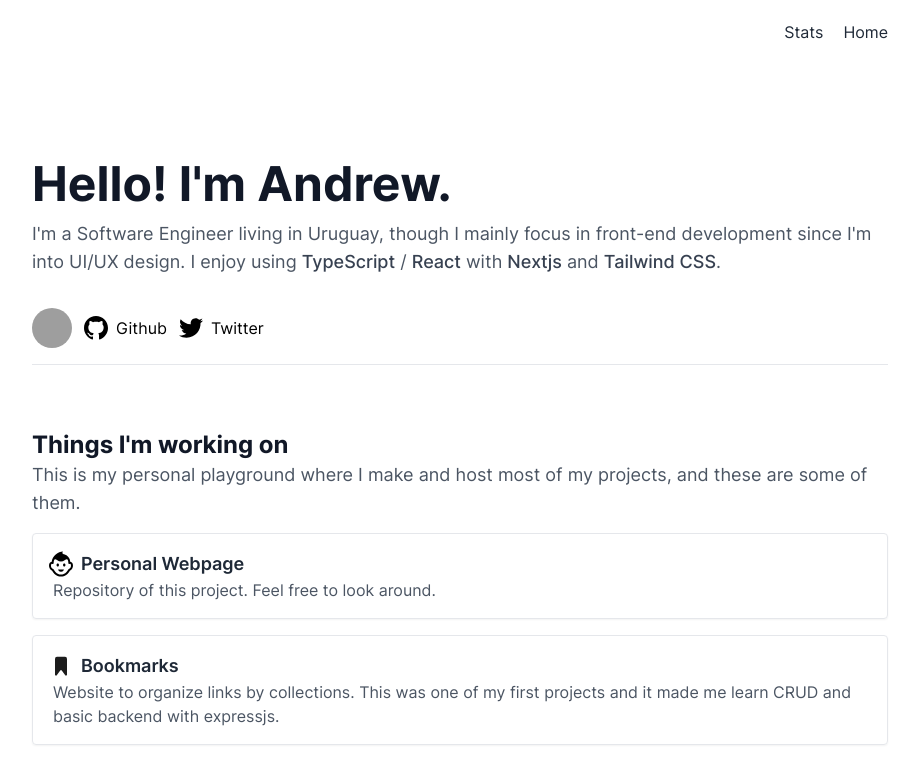
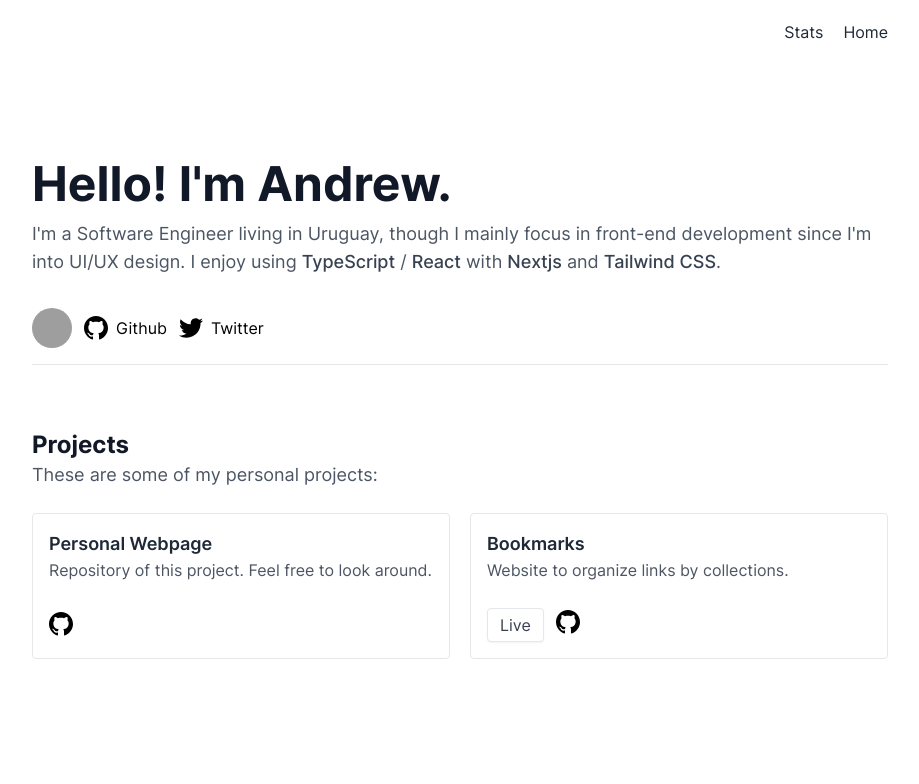
Before and after one commit to andresmarpz/website, a Next.js app: page / in a window 1280 px wide. Shown: the top 784 px of the page, without its empty margins (180-1099 px from the left). Built offline with nearby package versions, Linux system fonts and the light colour scheme; grey boxes are pictures that could not be loaded.

Commit message:
Change project cards

```diff
--- /dev/null
+++ b/components/Button.tsx
@@ -0,0 +1,24 @@
+import React from 'react';
+
+const Button = (
+    props: React.PropsWithChildren<{
+        fill?: boolean | false;
+        href?: string | undefined;
+    }>
+) => {
+    return (
+        <>
+            <button
+                className={
+                    (props.fill
+                        ? 'bg-gray-800 text-white '
+                        : 'bg-white text-gray-700 ') +
+                    ' border rounded shadow-sm py-1 px-3'
+                }>
+                {props.children}
+            </button>
+        </>
+    );
+};
+
+export default Button;
--- a/components/Project.tsx
+++ b/components/Project.tsx
@@ -1,42 +1,52 @@
 import React from 'react';
 
 import Image from 'next/image';
+import Button from './Button';
 
 const Project = (props: {
     title: string;
     description: string;
-    link: string;
+    link?: string;
+    github?: string;
     icon?: string;
+    image?: string;
     className?: string;
 }) => {
     return (
-        <a href={props.link} target="_blank" rel="noreferrer" className="h-10">
-            <div
-                className={
-                    'border border-gray-200 rounded p-4 text-gray-600 h-full mt-4 overflow-hidden transition duration-200 ease-in-out shadow-sm hover:shadow-md' +
-                    (props.className === undefined ? '' : props.className)
-                }>
-                <div className="flex">
-                    {props.icon !== undefined ? (
+        <div
+            className={
+                'p-4 text-gray-600 h-full overflow-hidden grid grid-rows-project border border-gray-200 rounded' +
+                (props.className === undefined ? '' : props.className)
+            }>
+            <h2 className="text-lg font-semibold text-gray-800">
+                {props.title}
+            </h2>
+
+            <p className="overflow-ellipsis">{props.description}</p>
+            <div className="flex items-center mt-2">
+                {props.link !== undefined ? (
+                    <a href={props.link} target="_blank">
+                        <Button>Live</Button>
+                    </a>
+                ) : (
+                    ''
+                )}
+                {props.github !== undefined ? (
+                    <a
+                        className={props.link !== undefined ? 'ml-3' : ''}
+                        href={props.github}
+                        target="_blank">
                         <Image
-                            src={props.icon}
+                            src={'/svgs/github.svg'}
                             width={24}
                             height={24}
-                            alt={'project icon'}
                         />
-                    ) : (
-                        ''
-                    )}
-                    <h2 className="text-lg font-semibold text-gray-800 ml-2">
-                        {props.title}
-                    </h2>
-                </div>
-
-                <p className="px-1 overflow-ellipsis h-4/5">
-                    {props.description}
-                </p>
+                    </a>
+                ) : (
+                    ''
+                )}
             </div>
-        </a>
+        </div>
     );
 };
 
--- a/data/projects/bookmarks.json
+++ b/data/projects/bookmarks.json
@@ -1,7 +1,9 @@
 {
     "title": "Bookmarks",
-    "description": "Website to organize links by collections. This was one of my first projects and it made me learn CRUD and basic backend with expressjs.",
+    "description": "Website to organize links by collections.",
     "link": "https://bookmarks.andres.run/",
+    "github": "https://github.com/andresmarpz/andres.run",
     "icon": "/svgs/bookmark.svg",
+    "image": "/images/projects/bookmarks.png",
     "index": 0
 }
--- a/data/projects/personal-webpage.json
+++ b/data/projects/personal-webpage.json
@@ -1,7 +1,6 @@
 {
     "title": "Personal Webpage",
     "description": "Repository of this project. Feel free to look around.",
-    "link": "https://github.com/andresmarpz/andres.run",
-    "icon": "/svgs/me.svg",
+    "github": "https://github.com/andresmarpz/andres.run",
     "index": 1
 }
--- a/helper/projects.ts
+++ b/helper/projects.ts
@@ -5,8 +5,10 @@ const root = process.cwd();
 export interface project {
     title: string;
     description: string;
-    link: string;
+    link?: string;
+    github?: string;
     icon?: string;
+    image?: string;
     index: number;
 }
 
--- a/pages/index.tsx
+++ b/pages/index.tsx
@@ -30,7 +30,7 @@ export default function Home({ projects }: props) {
                     <link rel="icon" href="/favicon.ico" />
                 </Head>
 
-                <main className="px-5 bg-white w-full lg:max-w-4xl h-screen min-w-320">
+                <main className="px-5 bg-white w-full max-w-4xl h-screen min-w-320">
                     <h1 className="text-gray-900 text-5xl font-bold mt-24">
                         Hello! I'm Andrew.
                     </h1>
@@ -79,22 +79,25 @@ export default function Home({ projects }: props) {
                     <hr className="mt-4" />
 
                     <h2 className="text-gray-900 text-2xl font-bold mt-16">
-                        Things I'm working on
+                        Projects
                     </h2>
                     <div>
                         <h2 className="text-gray-600 text-lg">
-                            This is my personal playground where I make and host
-                            most of my projects, and these are some of them.
+                            These are some of my personal projects:
                         </h2>
+                        <div className="grid grid-cols-1 gap-4 sm:grid-cols-2 sm:gap-5 mt-6">
                             {projects.map((project, index) => (
                                 <Project
                                     key={project.title}
                                     title={project.title}
                                     description={project.description}
                                     link={project.link}
+                                    github={project.github}
                                     icon={project.icon}
+                                    image={project.image}
                                 />
                             ))}
+                        </div>
                     </div>
                 </main>
             </div>
--- a/tailwind.config.js
+++ b/tailwind.config.js
@@ -8,6 +8,9 @@ module.exports = {
         extend: {},
         minWidth: {
             320: '320px'
+        },
+        gridTemplateRows: {
+            project: '0.1fr 1fr 0.2fr'
         }
     },
     variants: {
```
Also changed, not shown: public/images/projects/bookmarks.png (added). Lines whose indentation alone changed are shown as unchanged.
